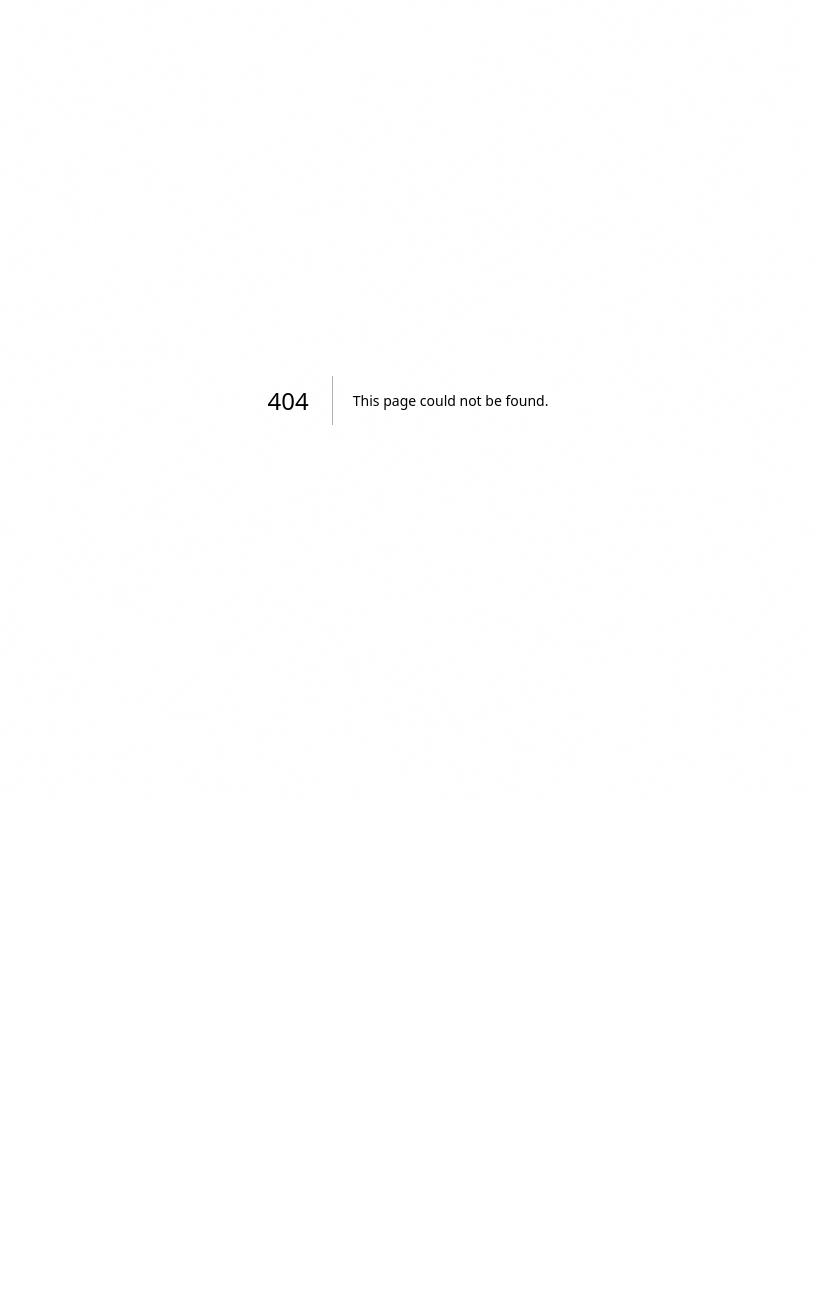
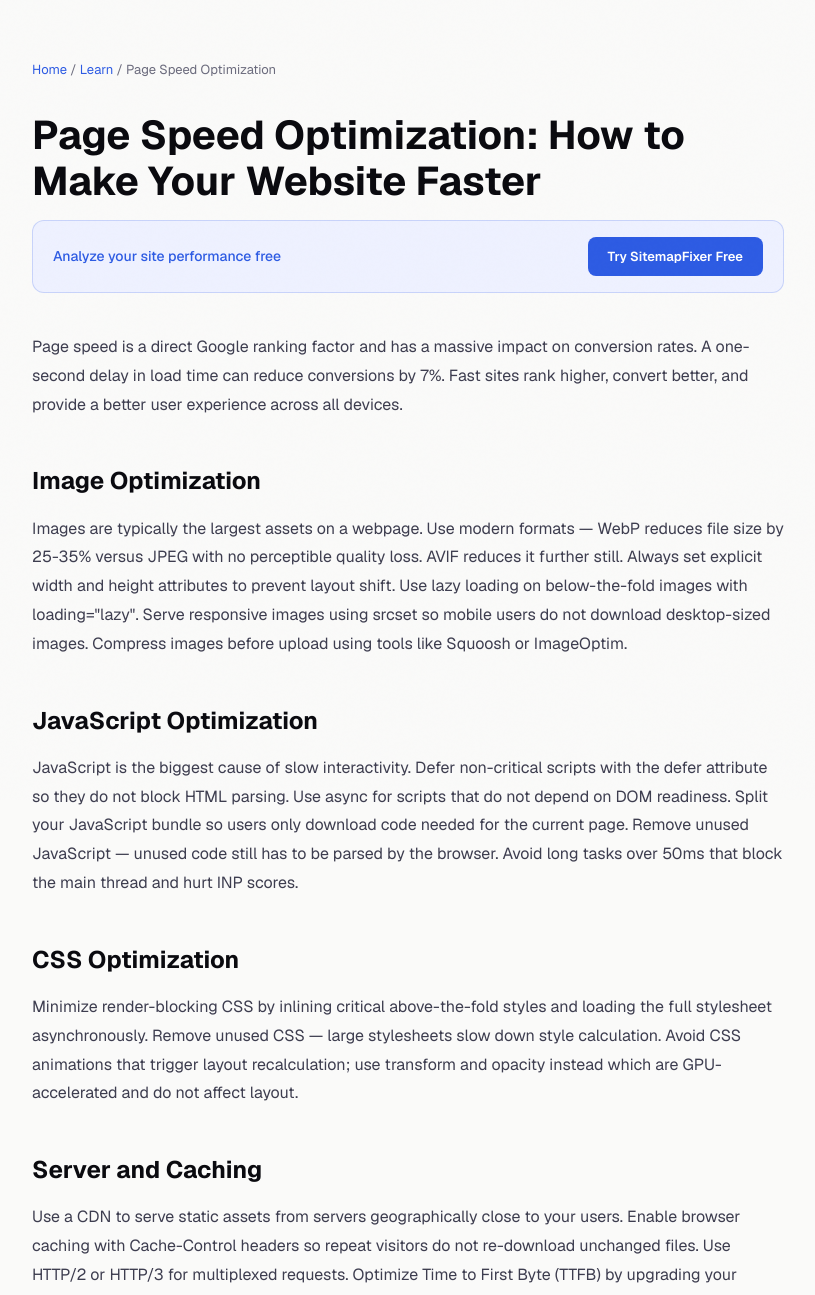
Before and after one commit to Watermelon-Coctail-Bar/sitemap-fixer, a Next.js app: page /learn/page-speed-optimization in a window 1280 px wide. Before the commit this address had no page. Shown: the top 1295 px of the page, without its empty margins (232-1047 px from the left). Before the commit the page ends 800 px from the top, so only its background shows below. Built offline with nearby package versions, Linux system fonts and the light colour scheme.

Commit message:
Create page.tsx

```diff
--- /dev/null
+++ b/src/app/learn/page-speed-optimization/page.tsx
@@ -0,0 +1,47 @@
+import type { Metadata } from 'next';
+export const metadata: Metadata = {
+  title: 'Page Speed Optimization: How to Make Your Website Faster | SitemapFixer',
+  description: 'Learn proven techniques to speed up your website. Images, caching, JavaScript, CSS — complete guide to page speed optimization for SEO.',
+  alternates: { canonical: 'https://sitemapfixer.com/learn/page-speed-optimization' },
+};
+export default function Page() {
+  return (
+    <div style={{ maxWidth: 800, margin: '0 auto', padding: '60px 24px' }}>
+      <nav style={{ fontSize: 13, color: '#6b6b7d', marginBottom: 32 }}>
+        <a href="/" style={{ color: '#2d5be3', textDecoration: 'none' }}>Home</a>{' / '}
+        <a href="/learn" style={{ color: '#2d5be3', textDecoration: 'none' }}>Learn</a>{' / '}
+        <span>Page Speed Optimization</span>
+      </nav>
+      <h1 style={{ fontSize: 40, fontWeight: 700, color: '#0a0a0f', marginBottom: 16, lineHeight: 1.15 }}>Page Speed Optimization: How to Make Your Website Faster</h1>
+      <div style={{ background: '#eef1ff', border: '1px solid rgba(45,91,227,0.2)', borderRadius: 12, padding: '16px 20px', marginBottom: 40, display: 'flex', alignItems: 'center', justifyContent: 'space-between', gap: 16 }}>
+        <span style={{ fontSize: 14, color: '#2d5be3', fontWeight: 500 }}>Analyze your site performance free</span>
+        <a href="/" style={{ background: '#2d5be3', color: 'white', padding: '10px 20px', borderRadius: 8, textDecoration: 'none', fontWeight: 600, fontSize: 13 }}>Try SitemapFixer Free</a>
+      </div>
+      <div style={{ fontSize: 16, color: '#3d3d4f', lineHeight: 1.8 }}>
+        <p style={{ marginBottom: 20 }}>Page speed is a direct Google ranking factor and has a massive impact on conversion rates. A one-second delay in load time can reduce conversions by 7%. Fast sites rank higher, convert better, and provide a better user experience across all devices.</p>
+        <h2 style={{ fontSize: 24, fontWeight: 700, color: '#0a0a0f', marginTop: 40, marginBottom: 12 }}>Image Optimization</h2>
+        <p style={{ marginBottom: 20 }}>Images are typically the largest assets on a webpage. Use modern formats — WebP reduces file size by 25-35% versus JPEG with no perceptible quality loss. AVIF reduces it further still. Always set explicit width and height attributes to prevent layout shift. Use lazy loading on below-the-fold images with loading="lazy". Serve responsive images using srcset so mobile users do not download desktop-sized images. Compress images before upload using tools like Squoosh or ImageOptim.</p>
+        <h2 style={{ fontSize: 24, fontWeight: 700, color: '#0a0a0f', marginTop: 40, marginBottom: 12 }}>JavaScript Optimization</h2>
+        <p style={{ marginBottom: 20 }}>JavaScript is the biggest cause of slow interactivity. Defer non-critical scripts with the defer attribute so they do not block HTML parsing. Use async for scripts that do not depend on DOM readiness. Split your JavaScript bundle so users only download code needed for the current page. Remove unused JavaScript — unused code still has to be parsed by the browser. Avoid long tasks over 50ms that block the main thread and hurt INP scores.</p>
+        <h2 style={{ fontSize: 24, fontWeight: 700, color: '#0a0a0f', marginTop: 40, marginBottom: 12 }}>CSS Optimization</h2>
+        <p style={{ marginBottom: 20 }}>Minimize render-blocking CSS by inlining critical above-the-fold styles and loading the full stylesheet asynchronously. Remove unused CSS — large stylesheets slow down style calculation. Avoid CSS animations that trigger layout recalculation; use transform and opacity instead which are GPU-accelerated and do not affect layout.</p>
+        <h2 style={{ fontSize: 24, fontWeight: 700, color: '#0a0a0f', marginTop: 40, marginBottom: 12 }}>Server and Caching</h2>
+        <p style={{ marginBottom: 20 }}>Use a CDN to serve static assets from servers geographically close to your users. Enable browser caching with Cache-Control headers so repeat visitors do not re-download unchanged files. Use HTTP/2 or HTTP/3 for multiplexed requests. Optimize Time to First Byte (TTFB) by upgrading your hosting, enabling server-side caching, and reducing server-side processing time. For Next.js sites like those on Vercel, edge caching handles most of this automatically.</p>
+        <h2 style={{ fontSize: 24, fontWeight: 700, color: '#0a0a0f', marginTop: 40, marginBottom: 12 }}>Fonts</h2>
+        <p style={{ marginBottom: 20 }}>Web fonts cause invisible text while loading. Use font-display: swap to show fallback text immediately, or font-display: optional to skip loading if slow. Preload your most important font files. Limit yourself to 2 font families maximum. Self-host fonts rather than loading from Google Fonts to avoid an extra DNS lookup.</p>
+      </div>
+      <div style={{ background: '#0a0a0f', borderRadius: 12, padding: '32px', textAlign: 'center', marginTop: 48 }}>
+        <div style={{ fontSize: 20, fontWeight: 700, color: 'white', marginBottom: 8 }}>Analyze your full technical SEO</div>
+        <div style={{ color: '#9999aa', marginBottom: 20, fontSize: 14 }}>Free sitemap and performance analysis</div>
+        <a href="/" style={{ background: 'white', color: '#0a0a0f', padding: '14px 28px', borderRadius: 8, textDecoration: 'none', fontWeight: 700 }}>Analyze My Site Free</a>
+      </div>
+      <div style={{ marginTop: 48, borderTop: '1px solid #e4e4ed', paddingTop: 32 }}>
+        <div style={{ fontWeight: 600, color: '#0a0a0f', marginBottom: 16 }}>Related guides</div>
+        <ul style={{ listStyle: 'none', padding: 0, display: 'flex', gap: 12, flexWrap: 'wrap' }}>
+          <li><a href="/learn/core-web-vitals" style={{ color: '#2d5be3', textDecoration: 'none', background: '#eef1ff', padding: '6px 14px', borderRadius: 6, fontSize: 13 }}>Core Web Vitals</a></li>
+          <li><a href="/learn/technical-seo-checklist" style={{ color: '#2d5be3', textDecoration: 'none', background: '#eef1ff', padding: '6px 14px', borderRadius: 6, fontSize: 13 }}>Technical SEO Checklist</a></li>
+        </ul>
+      </div>
+    </div>
+  );
+}
```
